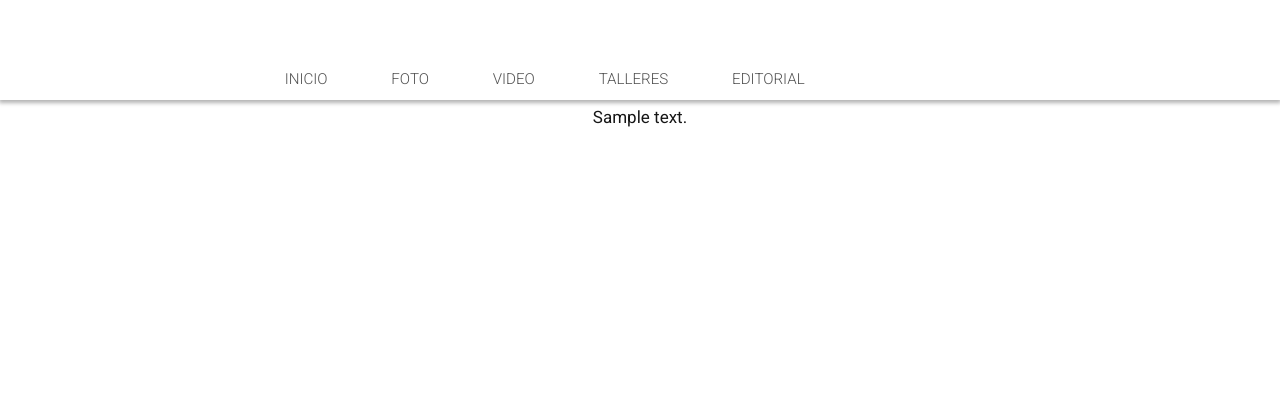
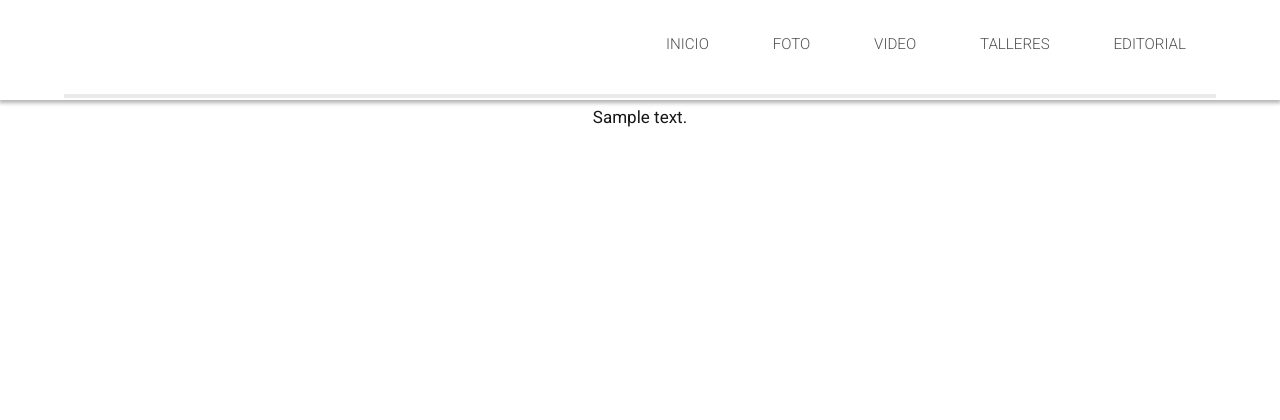
Before and after one commit to pcuervo/onnis-luque, a WordPress theme: template themes/onnis-luque/single-videos.php in a window 1280 px wide. Shown: the top 420 px of the page. Run offline with PHP 8.4 and a stand-in for WordPress, Linux system fonts and the light colour scheme; the site name, menu and one post (Sample post) are stand-ins, and other content is empty.

Commit message:
cambios maqueta

```diff
--- a/themes/onnis-luque/functions.php
+++ b/themes/onnis-luque/functions.php
@@ -25,7 +25,7 @@
 	require_once('inc/users.php');
 	require_once('inc/functions-admin.php');
 	require_once('inc/functions-js-footer.php');
-	include 'inc/extra-metaboxes.php';
+	require_once('inc/extra-metaboxes.php');
 
 
 
--- a/themes/onnis-luque/header.php
+++ b/themes/onnis-luque/header.php
@@ -202,14 +202,14 @@
 				<header class="[ header header-not-home__desktop ][ shown--large ][ bg-light ][ drop-shadow ][ overflow-hidden ]">
 					<div class="[ wrapper ]">
 						<div class="[ row ]">
-							<div class="[ xmall-4 ][ inline-block align-middle ]">
+							<div class="[ column large-4 ]">
 								<div class="[ logo ]">
 									<a href="<?php echo site_url(); ?>">
 										<img alt="Onnis Luque" src="<?php echo THEMEPATH ?>images/logo-onnis-horizontal.svg" class="[ svg ][ icon icon--xlarge ][ color-intermediate ]">
 									</a>
 								</div>
 							</div>
-							<div class="[ xmall-8 ][ inline-block align-middle ]">
+							<div class="[ column large-8 ]">
 								<nav class="[ text-right ][ uppercase ]">
 									<a href="<?php echo site_url(); ?>" class="[ button button--ink__intermediate ][ inline-block align-middle ][ <?php echo is_home() ? 'active' : ''; ?> ]">Inicio</a>
 									<a href="<?php echo site_url('archivo'); ?>" class="[ button button--ink__intermediate ][ inline-block align-middle ][ <?php echo get_post_type() == 'archivo' ? 'active' : ''; ?> ]">Foto</a>
--- a/themes/onnis-luque/inc/functions-js-footer.php
+++ b/themes/onnis-luque/inc/functions-js-footer.php
@@ -37,11 +37,6 @@ function footer_scripts(){
 					$('body').css({'overflow': 'hidden'});
 				});
 
-				$('.js-gallery-toggler').on('click', function(e){
-					e.preventDefault();
-					toggleModalGallery(0);
-
-				});
 
 				$( window ).resize(function() {
 					$('.js-gallery').collagePlus(
--- a/themes/onnis-luque/js/functions.js
+++ b/themes/onnis-luque/js/functions.js
@@ -185,6 +185,8 @@ function getContactErrorHTML( message ){
 //Toggle Modal and run cycle
 function toggleModalGallery( imagenNumber ){
 	if ( $('.modal-archivo, .modal-editorial').hasClass('hide') ){
+
+		$('.modal-archivo, .modal-editorial').removeClass('hide');
 		$('.slideshow').cycle({
 			slides 			: '.image-single',
 			fx 				: 'scrollHorz',
@@ -199,9 +201,10 @@ function toggleModalGallery( imagenNumber ){
 		});
 	} else {
 		destroyCycle();
+		$('.modal-archivo, .modal-editorial').addClass('hide');
 	}
 
-	$('.modal-archivo, .modal-editorial').toggleClass('hide');
+	// $('.modal-archivo, .modal-editorial').toggleClass('hide');
 }
 
 function destroyCycle(){
```
Also changed, not shown: themes/onnis-luque/images/next.png, themes/onnis-luque/images/prev.png, 4 other files.
